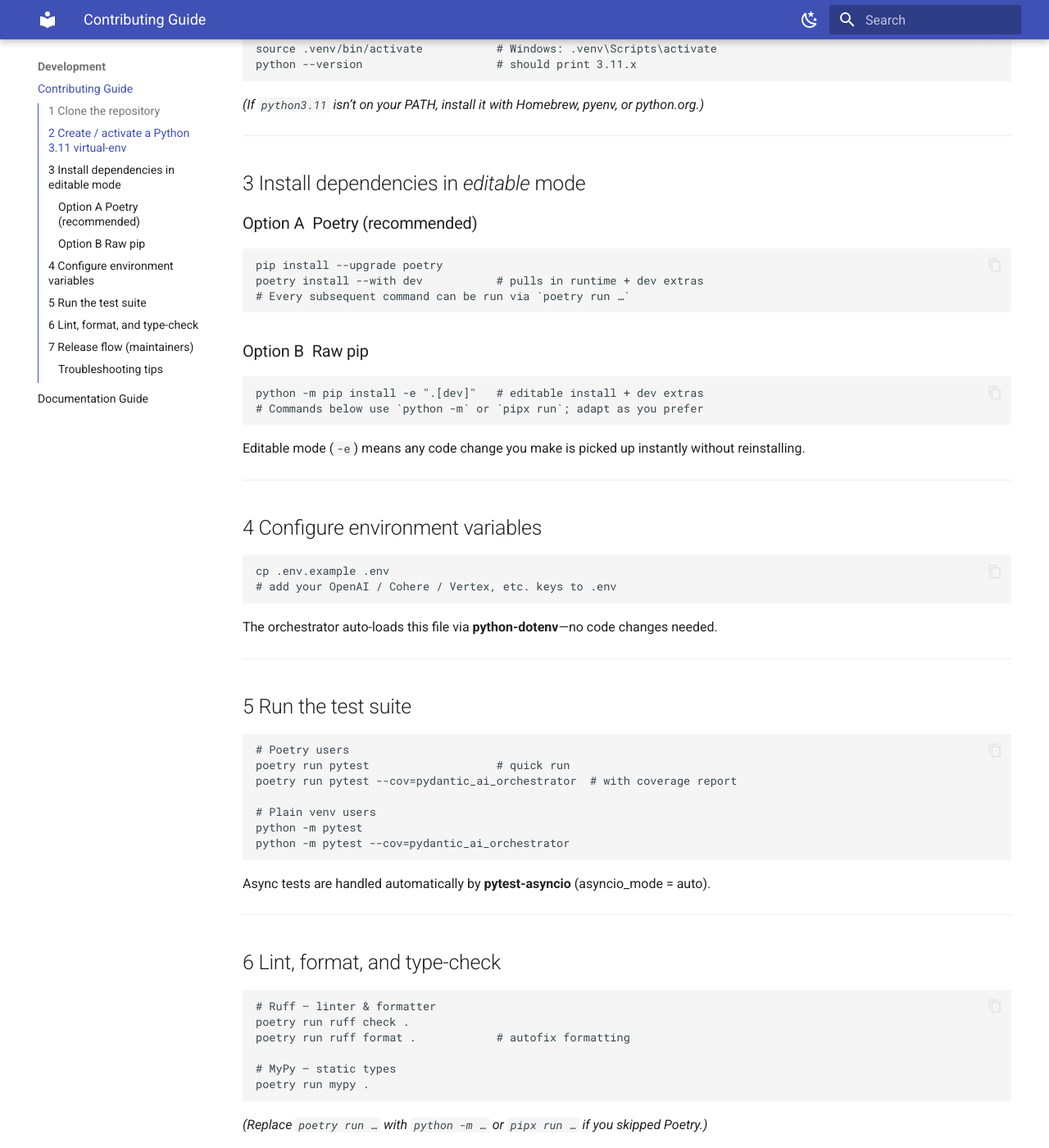
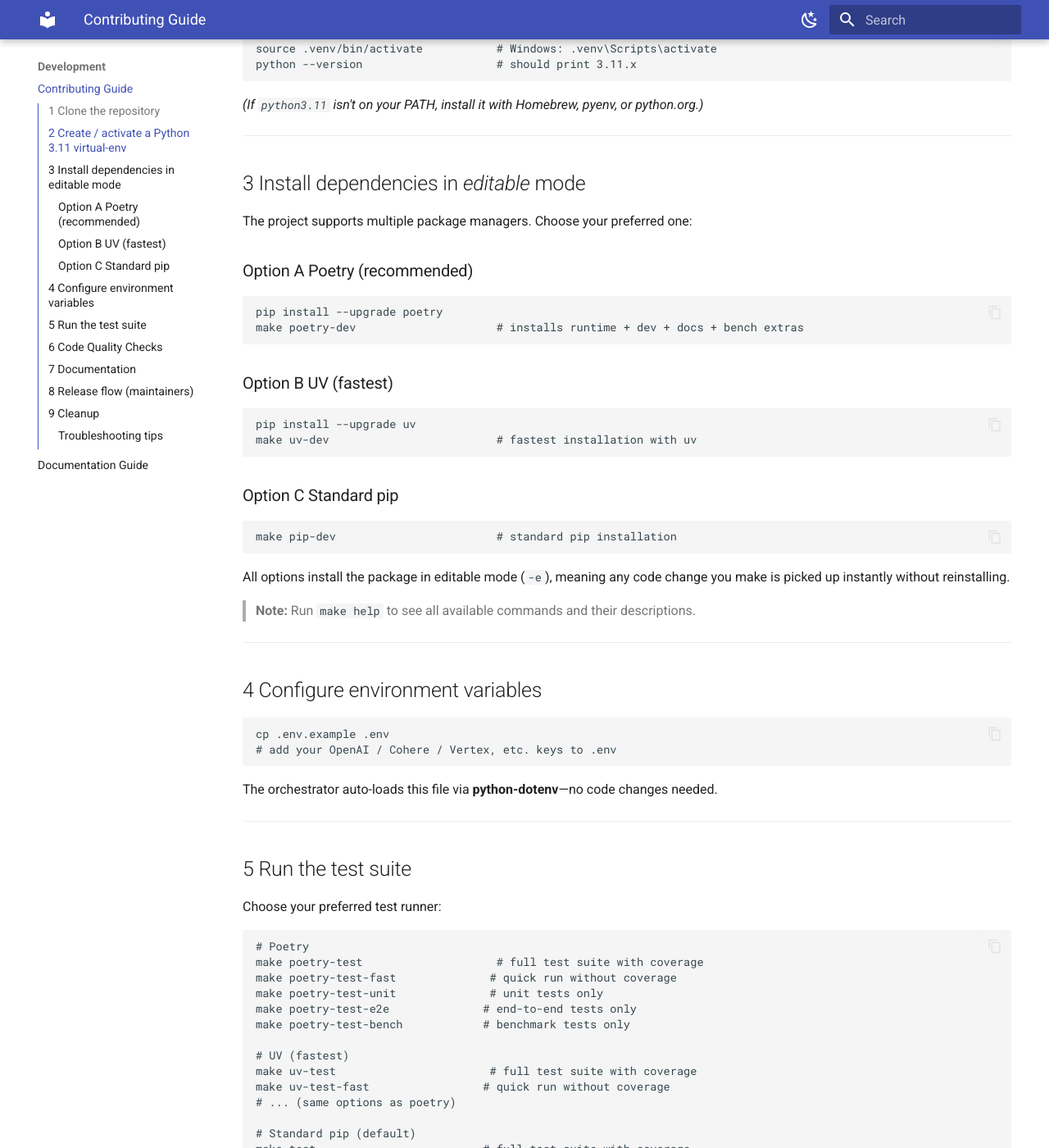
Before and after one commit to aandresalvarez/flujo, an MkDocs documentation site: the page built from docs/dev.md, in a window 1280 px wide and 1400 px high, scrolled down 593 px. Shown: the whole window at 82% size. Built offline with MkDocs 1.6.1 and Material for MkDocs 9.7.7, drawn with Linux system fonts in a browser that asks for light colours; some of the changed text lies outside the part shown.

Commit message:
make edits

````diff
--- a/docs/dev.md
+++ b/docs/dev.md
@@ -7,8 +7,8 @@ Thanks for helping improve **pydantic-ai-orchestrator**! Follow the steps below
 ## 1  Clone the repository
 
 ```bash
-git clone https://github.com/yourorg/pydantic-ai-orchestrator.git
-cd pydantic-ai-orchestrator
+git clone https://github.com/aandresalvarez/rloop.git
+cd rloop
 ```
 
 ---
@@ -23,28 +23,37 @@ source .venv/bin/activate           # Windows: .venv\Scripts\activate
 python --version                    # should print 3.11.x
 ```
 
-*(If `python3.11` isn’t on your PATH, install it with Homebrew, pyenv, or python.org.)*
+*(If `python3.11` isn't on your PATH, install it with Homebrew, pyenv, or python.org.)*
 
 ---
 
 ## 3  Install dependencies in *editable* mode
 
-### Option A Poetry (recommended)
+The project supports multiple package managers. Choose your preferred one:
+
+### Option A  Poetry (recommended)
 
 ```bash
 pip install --upgrade poetry
-poetry install --with dev           # pulls in runtime + dev extras
-# Every subsequent command can be run via `poetry run …`
+make poetry-dev                     # installs runtime + dev + docs + bench extras
 ```
 
-### Option B Raw pip
+### Option B  UV (fastest)
 
 ```bash
-python -m pip install -e ".[dev]"   # editable install + dev extras
-# Commands below use `python -m` or `pipx run`; adapt as you prefer
+pip install --upgrade uv
+make uv-dev                         # fastest installation with uv
 ```
 
-Editable mode (`-e`) means any code change you make is picked up instantly without reinstalling.
+### Option C  Standard pip
+
+```bash
+make pip-dev                        # standard pip installation
+```
+
+All options install the package in editable mode (`-e`), meaning any code change you make is picked up instantly without reinstalling.
+
+> **Note:** Run `make help` to see all available commands and their descriptions.
 
 ---
 
@@ -61,41 +70,96 @@ The orchestrator auto-loads this file via **python-dotenv**—no code changes ne
 
 ## 5  Run the test suite
 
+Choose your preferred test runner:
+
 ```bash
-# Poetry users
-poetry run pytest                   # quick run
-poetry run pytest --cov=pydantic_ai_orchestrator  # with coverage report
+# Poetry
+make poetry-test                    # full test suite with coverage
+make poetry-test-fast              # quick run without coverage
+make poetry-test-unit              # unit tests only
+make poetry-test-e2e              # end-to-end tests only
+make poetry-test-bench            # benchmark tests only
 
-# Plain venv users
-python -m pytest
-python -m pytest --cov=pydantic_ai_orchestrator
+# UV (fastest)
+make uv-test                       # full test suite with coverage
+make uv-test-fast                 # quick run without coverage
+# ... (same options as poetry)
+
+# Standard pip (default)
+make test                         # full test suite with coverage
+make test-fast                    # quick run without coverage
+make test-unit                    # unit tests only
+make test-e2e                     # end-to-end tests only
+make test-bench                   # benchmark tests only
 ```
 
-Async tests are handled automatically by **pytest-asyncio** (asyncio\_mode = auto).
+Async tests are handled automatically by **pytest-asyncio** (asyncio_mode = auto).
 
 ---
 
-## 6  Lint, format, and type-check
+## 6  Code Quality Checks
+
+Run all quality checks at once:
 
 ```bash
-# Ruff — linter & formatter
-poetry run ruff check .
-poetry run ruff format .            # autofix formatting
-
-# MyPy — static types
-poetry run mypy .
+make quality                      # runs lint, format-check, type-check, and security
 ```
 
-*(Replace `poetry run …` with `python -m …` or `pipx run …` if you skipped Poetry.)*
+Or run individual checks:
+
+```bash
+# Linting and Formatting
+make lint                        # check code style with Ruff
+make format                      # format code automatically
+make format-check               # check formatting without changing files (for CI)
+
+# Type Checking
+make type-check                 # run static type checking with MyPy
+
+# Security
+make security                   # check for security vulnerabilities
+```
 
 ---
 
-## 7  Release flow (maintainers)
+## 7  Documentation
 
-1. Bump `version` in **pyproject.toml**.
+```bash
+make docs-serve                 # start local documentation server
+make docs-build                # build documentation
+```
+
+Visit http://127.0.0.1:8000 to view the docs locally.
+
+---
+
+## 8  Release flow (maintainers)
+
+1. Bump `version` in **pyproject.toml**
 2. `git commit -am "release: vX.Y.Z"`
 3. `git tag vX.Y.Z && git push --tags`
-4. GitHub Actions (`release.yml`) will build wheels and publish to PyPI automatically.
+4. GitHub Actions (`release.yml`) will build wheels and publish to PyPI automatically
+
+To build the package locally:
+
+```bash
+make build                     # build package using Hatch
+```
+
+---
+
+## 9  Cleanup
+
+When you need to clean up build artifacts or caches:
+
+```bash
+make clean                     # remove all build artifacts and caches
+make clean-pyc                # remove Python cache files only
+make clean-build             # remove build/dist artifacts only
+make clean-test             # remove test artifacts only
+make clean-docs            # remove built documentation only
+make clean-cache          # remove tool caches (Ruff, MyPy) only
+```
 
 ---
 
@@ -106,5 +170,13 @@ poetry run mypy .
 | `ERROR: Package requires a different Python`              | Activate a 3.11+ interpreter (`python --version`).                |
 | `async def functions are not natively supported` in tests | Ensure `pytest-asyncio` is installed (included in `[dev]` extra). |
 | Permission errors in `~/Library/Caches/pypoetry`          | `sudo chown -R $USER ~/Library/Caches/pypoetry` and rerun Poetry. |
+| Make command not found                                    | Install make: `brew install make` (macOS) or `apt install make` (Ubuntu) |
+| Tool-specific errors                                      | Run `make clean-cache` to clear tool caches and try again         |
+
+For more commands and options, run:
+
+```bash
+make help
+```
 
 Happy hacking! 🎉
````
Also changed, not shown: 1 other file.
